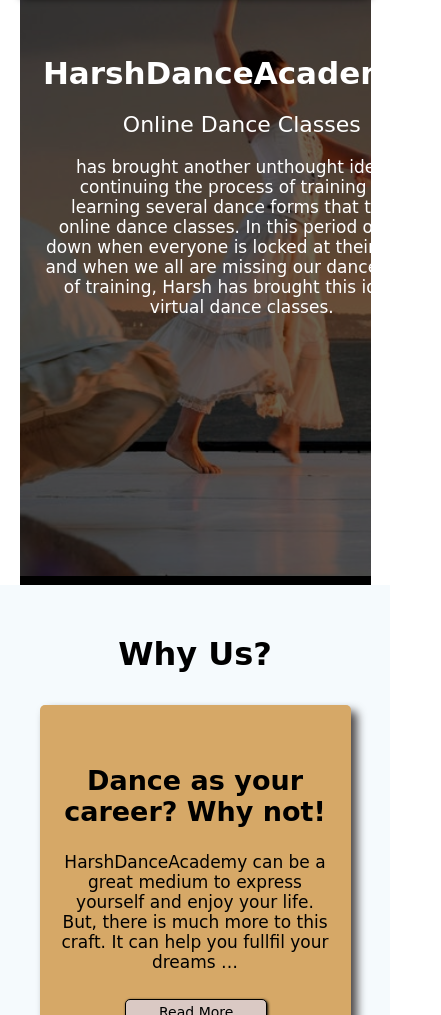
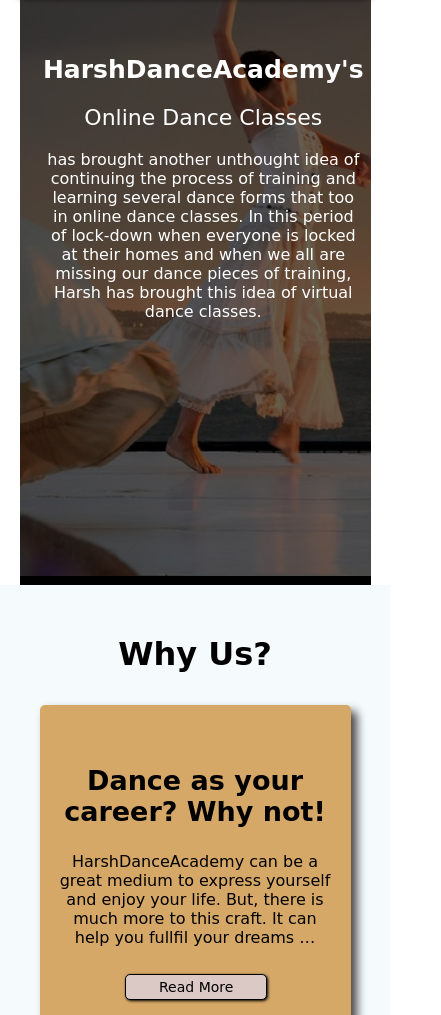
Before and after one commit to harsh-nitsgr/HarshDanceAcademy.github.io, a plain HTML site: page index.html in a window 390 px wide. Shown: the part 985-2000 px from the top of the page, 441 px wide, since content can reach past the window. Drawn offline with Linux system fonts and the light colour scheme; a web font is replaced by a local one.

Commit message:
Update style.css

```diff
--- a/style.css
+++ b/style.css
@@ -1,3 +1,5 @@
+
+
  *{
     margin: 0;
     padding: 0;
@@ -127,7 +129,7 @@
 
 
 
-
+/*
   .home::before {
     position: absolute;
     content: "";
@@ -137,7 +139,7 @@
     background: url("static/home-bg1.jpg") no-repeat center center/cover fixed;
     opacity: 0.7;
     z-index: -1;
-  }
+  } */
   .home::after {
     position: absolute;
     content: "";
@@ -433,7 +435,7 @@
   }
   @media only screen and (max-width: 676px) {
     .home-content-1 h1 {
-      font-size: 31px;
+      font-size: 25px;
       margin-bottom: 21px;
     }
     .container {
@@ -462,7 +464,7 @@
       font-size: 27px;
     }
     p{
-      font-size: 17px;
+      font-size: 16px;
     }
 
     /*styling cards*/
```
